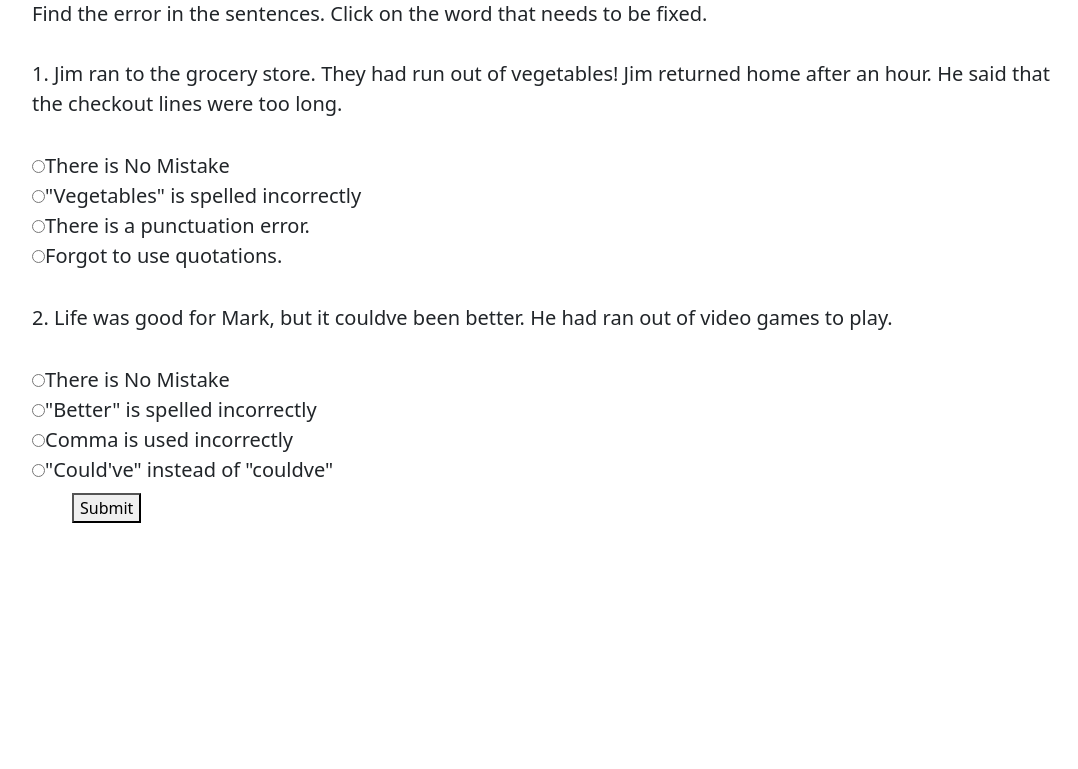
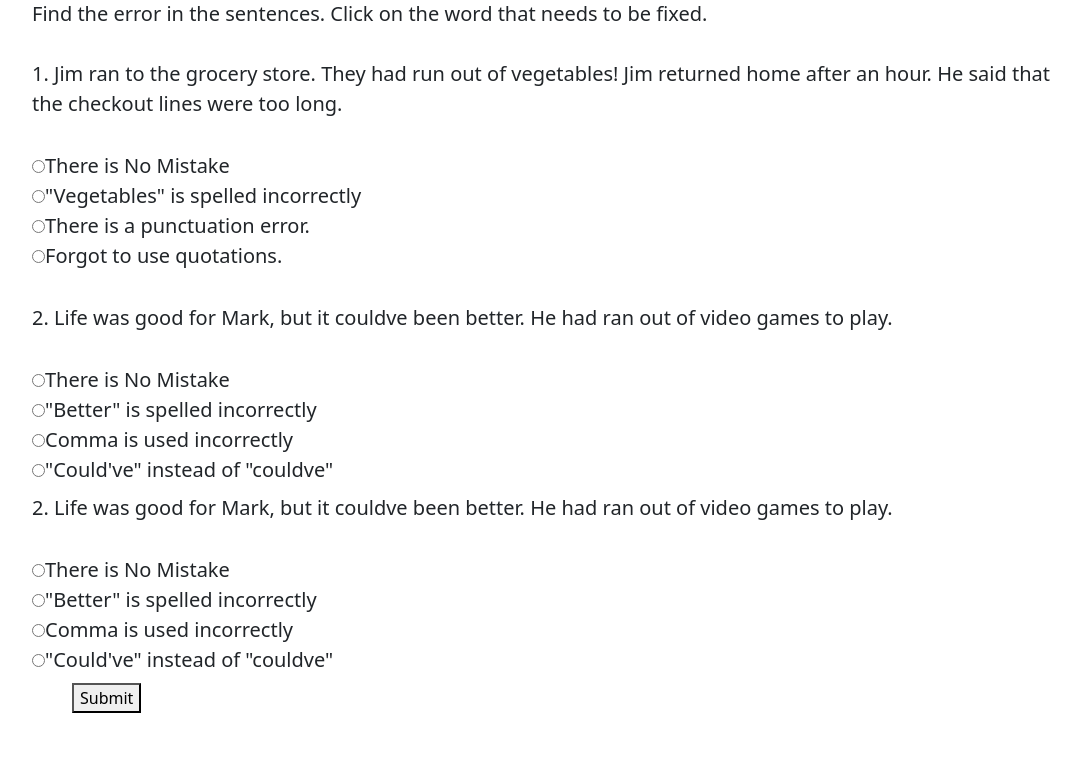
Before and after one commit to advaith-elluru/cs50_final_project_addu_and_vishruth, a Flask app: template templates/etests/etest1.html in a window 1280 px wide. Shown: the part 217-986 px from the top of the page, without its empty margins (190-1268 px from the left). Before the commit the page ends 740 px from the top, so only its background shows below. Run offline with Flask 2, Linux system fonts and the light colour scheme; the template is opened without the code that fills it, so the values that code supplies are empty; some libraries are stand-ins or nearby versions.

Commit message:
Sat, Dec 17, 2022, 10:30 PM +00:00

```diff
--- a/templates/etests/etest1.html
+++ b/templates/etests/etest1.html
@@ -40,6 +40,19 @@
             <input type="radio" value="puncutation" id="three" name="ans2">Comma is used incorrectly</input><br>
             <input type="radio" value="apostrophe" id="four" name="ans2">"Could've" instead of "couldve"</input><br>
         </div>
+        <!-- 3rd question -->
+        <div class="mb-2" style="text-align:left; margin-left:210px; font-size:20px;">
+            <p>2. Life was good for Mark, but it couldve been better.</p>
+            <p>He had ran out of video games to play.</p>
+        </div>
+        <br>
+        <!-- Answer Options for questions-->
+        <div class="mb-2" style="text-align:left; margin-left:210px; font-size:20px;">
+            <input type="radio" value="There is no mistake." id="one" name="ans2">There is No Mistake</input><br>
+            <input type="radio" value="spelling" id="two" name="ans2">"Better" is spelled incorrectly</input><br>
+            <input type="radio" value="puncutation" id="three" name="ans2">Comma is used incorrectly</input><br>
+            <input type="radio" value="apostrophe" id="four" name="ans2">"Could've" instead of "couldve"</input><br>
+        </div>
         <div class="mb-2" style="text-align:left; margin-left:250px">
             <button type="submit">Submit</button>
         </div>
```
